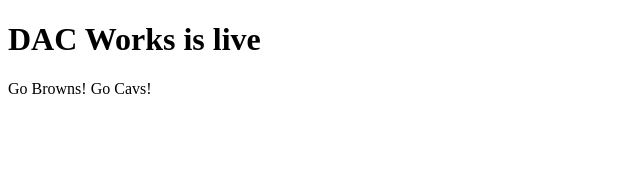
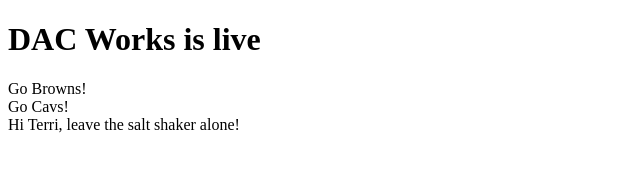
Before and after one commit to Dcolumbaro/DacWorks, a plain HTML site: page k8s/base/index.html in a window 1280 px wide. Shown: the whole page, without its empty margins (0-640 px from the left). Drawn offline with Linux system fonts and the light colour scheme.

Commit message:
#5 index update

```diff
--- a/k8s/base/index.html
+++ b/k8s/base/index.html
@@ -6,6 +6,9 @@
   <body>
     <h1>DAC Works is live</h1>
     <label>Go Browns!</label>
+	<br>
 	    <label>Go Cavs!</label>
+		<br>
+		  <label>Hi Terri, leave the salt shaker alone!</label>
   </body>
 </html>
```
